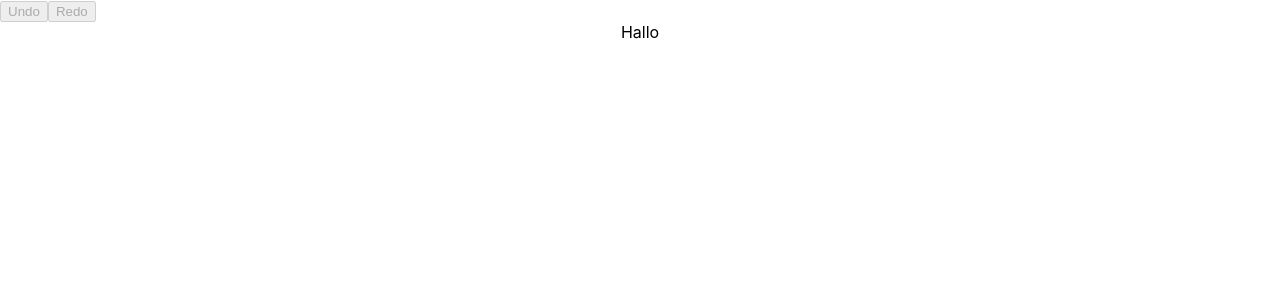
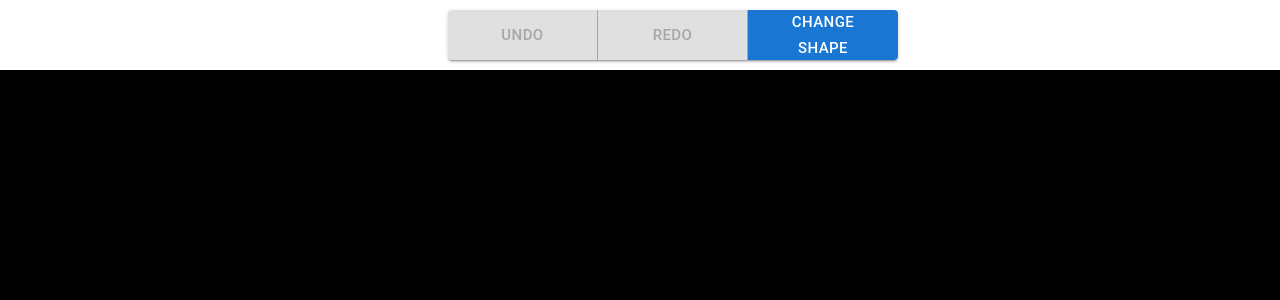
Before and after one commit to rroell/circle-clicker, a React (Create React App) app: page / in a window 1280 px wide. Shown: the top 300 px of the page. Built offline with nearby package versions, Linux system fonts and the light colour scheme.

Commit message:
Buttons fixed

```diff
--- a/package.json
+++ b/package.json
@@ -3,6 +3,9 @@
   "version": "0.1.0",
   "private": true,
   "dependencies": {
+    "@emotion/react": "^11.10.5",
+    "@emotion/styled": "^11.10.5",
+    "@mui/material": "^5.10.15",
     "@testing-library/jest-dom": "^5.16.5",
     "@testing-library/react": "^13.4.0",
     "@testing-library/user-event": "^13.5.0",
--- a/src/App.css
+++ b/src/App.css
@@ -1,17 +1,82 @@
 .App {
   text-align: center;
   height: 100vh;
+  background-color: black;
 }
-.point {
-  display: inline-block;
-  position: absolute;
-  border-radius: 50%;
-  width: 10px;
-  height: 10px;
-  background: red;
+.button-spacing {
+  width: 150px;
+  height: 50px;
+  font-size: large;
 }
 
 /* Keep cursor as default when hovering over a point */
 .point:hover {
   cursor: default;
 }
+.center {
+  /* Background color overlaps buttons */
+  /* background-color: black; */
+  margin: auto;
+  width: 30%;
+  padding: 10px;
+  text-align: center;
+}
+
+/* CIRCLE SHAPE */
+.circle {
+  display: inline-block;
+  position: absolute;
+  width: 10px;
+  height: 10px;
+  background: red;
+  border-radius: 50%;
+}
+
+.square {
+  display: inline-block;
+  position: absolute;
+  width: 10px;
+  height: 10px;
+  background: red;
+}
+
+/* STAR SHAPE */
+#star-five {
+  margin: 50px 0;
+  position: relative;
+  display: block;
+  color: red;
+  width: 0px;
+  height: 0px;
+  border-right: 100px solid transparent;
+  border-bottom: 70px solid red;
+  border-left: 100px solid transparent;
+  transform: rotate(35deg);
+}
+#star-five:before {
+  border-bottom: 80px solid red;
+  border-left: 30px solid transparent;
+  border-right: 30px solid transparent;
+  position: absolute;
+  height: 0;
+  width: 0;
+  top: -45px;
+  left: -65px;
+  display: block;
+  content: "";
+  transform: rotate(-35deg);
+}
+#star-five:after {
+  position: absolute;
+  display: block;
+  color: red;
+  top: 3px;
+  left: -105px;
+  width: 0px;
+  height: 0px;
+  border-right: 100px solid transparent;
+  border-bottom: 70px solid red;
+  border-left: 100px solid transparent;
+  transform: rotate(-70deg);
+  content: "";
+}
--- a/src/App.js
+++ b/src/App.js
@@ -1,13 +1,16 @@
 import React from "react";
 import { useState } from "react";
 import "./App.css";
+import Button from "@mui/material/Button";
+import ButtonGroup from "@mui/material/ButtonGroup";
 
 function App() {
   const [points, setPoints] = useState([]);
   const [undonePoints, setUndonePoints] = useState([]);
+  const shape = "square";
 
   function handlePlaceCircle(e) {
-    let point = { x: e.pageX - 2, y: e.pageY - 2 };
+    let point = { x: e.pageX - 2, y: e.pageY - 2, className: shape };
     console.log(point);
     setPoints([...points, point]);
   }
@@ -23,26 +26,42 @@ function App() {
     setPoints([...points, redo]);
     setUndonePoints([...undonePoints]);
   }
+  function handleShapeChange() {
+    shape = "circle";
+  }
 
   return (
     <div>
-      <button
+      <div className="center">
+        <ButtonGroup
+          size="large"
+          variant="contained"
+          aria-label="outlined primary button group"
+        >
+          <Button
+            className="button-spacing"
             onClick={handleUndo}
             disabled={points.length === 0 ? true : false}
           >
             Undo
-      </button>
-      <button
+          </Button>
+          <Button
+            className="button-spacing"
             onClick={handleRedo}
             disabled={undonePoints.length === 0 ? true : false}
           >
             Redo
-      </button>
+          </Button>
+          <Button className="button-spacing" onClick={handleShapeChange}>
+            Change shape
+          </Button>
+        </ButtonGroup>
+      </div>
+      {/* TODO: Make it possible to change the shape of the point */}
       <div className="App" onClick={handlePlaceCircle}>
-        <div>Hallo</div>
         {points.map((point, idx) => (
           <div
-            className="point"
+            className={shape}
             style={{ left: point.x, top: point.y }}
             key={idx}
           ></div>
```
Also changed, not shown: 1 other file (tests, documents, lock files or other folders). Lines whose indentation alone changed are shown as unchanged.
